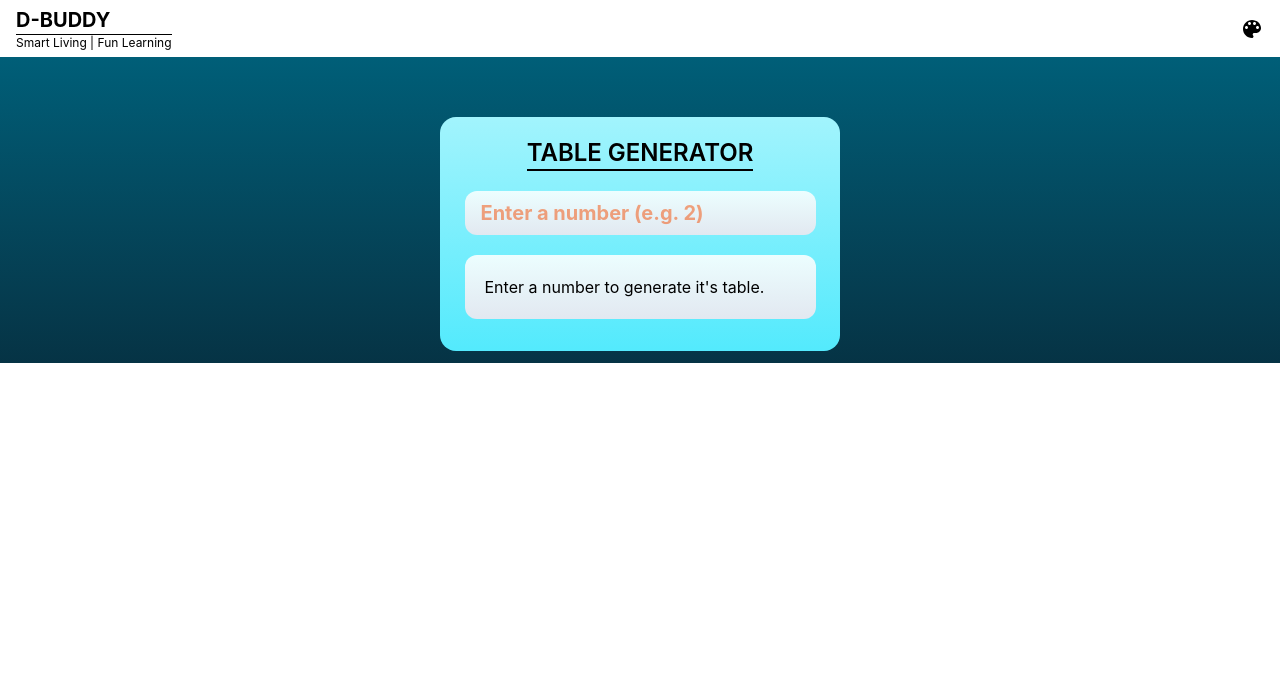
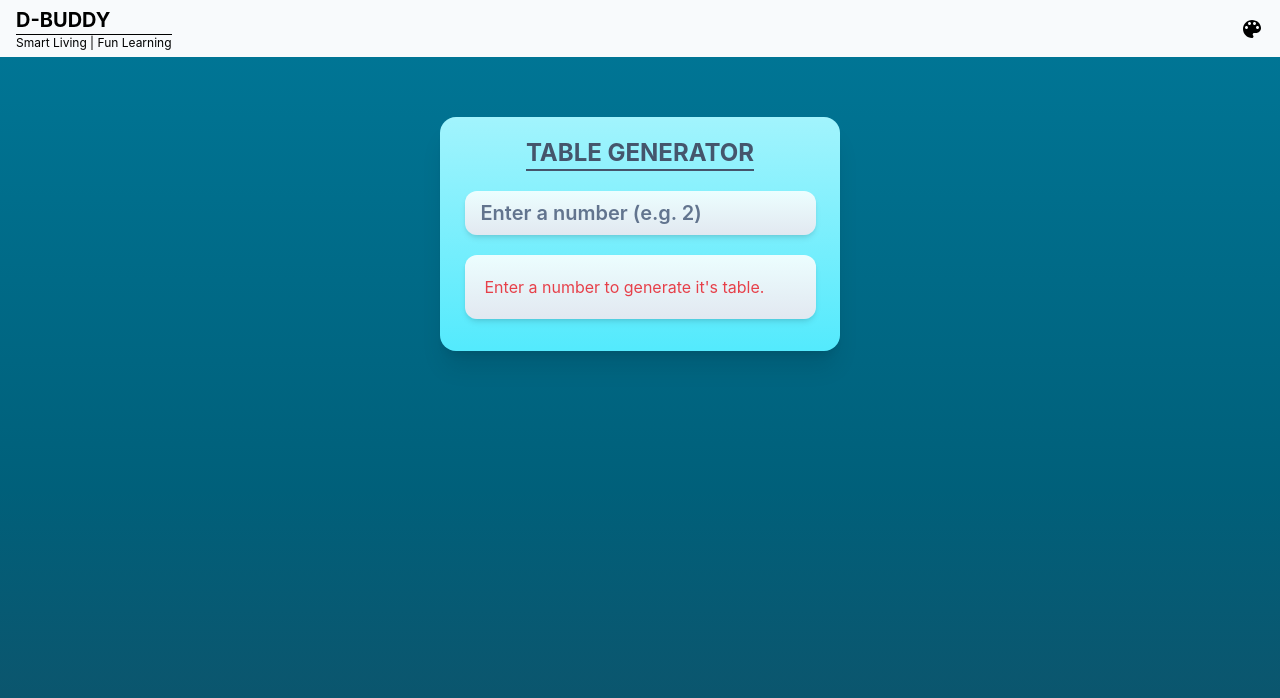
Before and after one commit to koushik2411/D-Buddy, a React (Vite) app: page /tables in a window 1280 px wide. Shown: the top 698 px of the page. Built offline with nearby package versions, Linux system fonts and the light colour scheme.

Commit message:
Modified Tables again

```diff
--- a/src/App.jsx
+++ b/src/App.jsx
@@ -15,7 +15,7 @@ import SavingsCalculator from './utility/SavingsCalculator'
 
 function App() {
   return (
-    <div className=' min-h-screen'>
+    <div className=' min-h-screen bg-slate-50'>
       <Header/>
 
       <Routes>
--- a/src/kids/Tables.jsx
+++ b/src/kids/Tables.jsx
@@ -12,11 +12,11 @@ function Tables() {
     }
 
   return (
-    <div className=' p-3 pt-15 flex items-start justify-center bg-linear-to-b from-cyan-800 to-cyan-950'>
+    <div className=' min-h-screen p-3 pt-15 flex items-start justify-center bg-linear-to-b from-cyan-700 to-cyan-900'>
 
-        <div className=' p-5 w-full max-w-100 flex flex-col items-center gap-5 rounded-2xl bg-linear-to-b from bg-cyan-200 to-cyan-300'>
+        <div className=' p-5 w-full max-w-100 flex flex-col items-center gap-5 rounded-2xl bg-linear-to-b from bg-cyan-200 to-cyan-300 shadow-xl'>
 
-            <h1 className=' text-2xl font-semibold border-b-2'>TABLE GENERATOR</h1>
+            <h1 className=' text-2xl font-bold border-b-2 text-slate-600'>TABLE GENERATOR</h1>
 
             <div className=' flex flex-col items-center gap-5'>
 
@@ -25,10 +25,10 @@ function Tables() {
                     value={num}
                     placeholder='Enter a number (e.g. 2)'
                     onChange={handleChange}
-                    className='numInput w-full py-2 px-4 text-xl font-bold text-orange-600 rounded-xl bg-linear-to-b from-cyan-50 to-slate-200 focus:outline-none'
+                    className='numInput w-full py-2 px-4 text-xl font-bold text-orange-600 rounded-xl bg-linear-to-b from-cyan-50 to-slate-200 shadow-md focus:outline-none placeholder:text-slate-500 placeholder:font-semibold'
                 />
 
-                <div className=' w-full mb-3 p-5 space-y-2 rounded-xl bg-linear-to-b from-cyan-50 to-slate-200'>
+                <div className=' w-full mb-3 p-5 space-y-3 rounded-xl bg-linear-to-b from-cyan-50 to-slate-200 shadow-md'>
                     {num > 0 ? (
                         multiplier.map((m) => (
                             <p key={m} className=' text-xl font-bold border-b border-cyan-300'>
@@ -36,7 +36,7 @@ function Tables() {
                             </p>
                         ))
                     ) : (
-                        <p>
+                        <p className=' animate-pulse text-red-600'>
                 Enter a number to generate it's table.
             </p>
                     ) }
```
